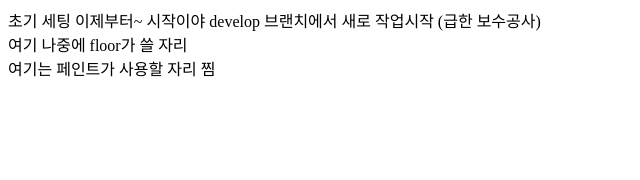
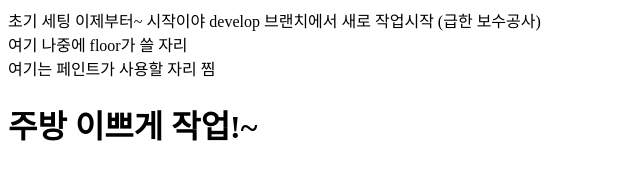
Before and after one commit to kang162002/webproject, a plain HTML site: page index.html in a window 1280 px wide. Shown: the whole page, without its empty margins (0-640 px from the left). Drawn offline with Linux system fonts and the light colour scheme.

Commit message:
주방 작업 완료

```diff
--- a/index.html
+++ b/index.html
@@ -16,6 +16,8 @@
     <div>여기 나중에 floor가 쓸 자리</div>
     <div>여기는 페인트가 사용할 자리 찜</div>
 
+    <h1>주방 이쁘게 작업!~</h1>
+
 </body>
 
 </html>
```
